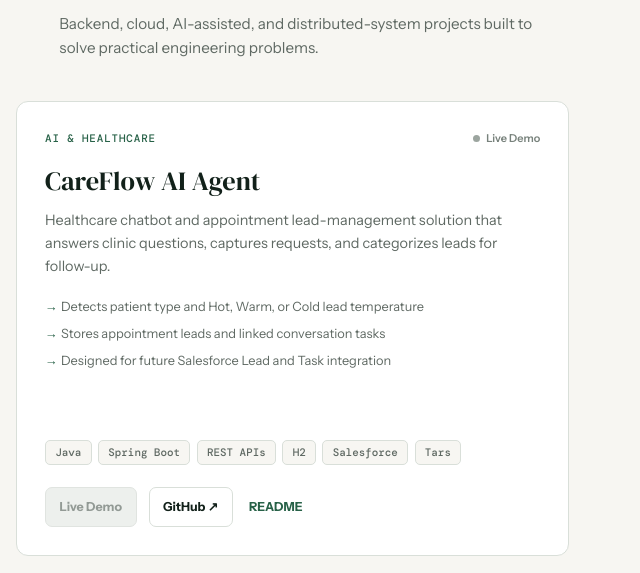
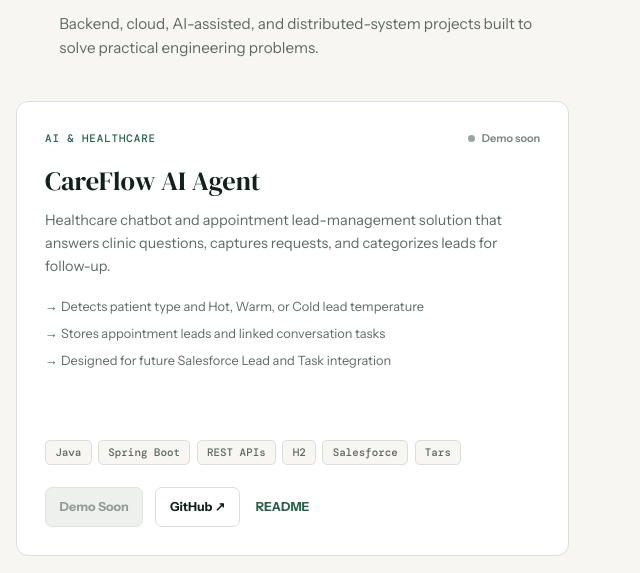
Before and after one commit to meharshrajvardhan/portfolio, a plain HTML site: page index.html in a window 1280 px wide. Shown: the part 1344-1917 px from the top of the page, 634-1274 px from the left. Drawn offline with nearby package versions, Linux system fonts and the light colour scheme.

Commit message:
Update project demo links and statuses in index.html

```diff
--- a/index.html
+++ b/index.html
@@ -81,14 +81,14 @@
           </ul>
           <div class="tags"><span>Java 21</span><span>Spring Boot</span><span>Spring Security</span><span>PostgreSQL</span><span>Docker</span><span>Azure</span></div>
           <div class="project-actions">
-            <a class="btn btn-primary" href="https://order-management-system-1-i6a1.onrender.com/" target="_blank" rel="noopener noreferrer">Live Demo ↗</a>
+            <a class="btn btn-primary" href="https://oms-app.niceforest-b7938ce5.centralindia.azurecontainerapps.io/swagger-ui/index.html#/" target="_blank" rel="noopener noreferrer">Live Demo ↗</a>
             <a class="btn btn-secondary" href="https://github.com/meharshrajvardhan/order-management-system" target="_blank" rel="noopener noreferrer">GitHub ↗</a>
             <a class="text-link" href="https://github.com/meharshrajvardhan/order-management-system#readme" target="_blank" rel="noopener noreferrer">README</a>
           </div>
         </article>
 
         <article class="project-card">
-          <div class="project-top"><span class="project-type">AI &amp; healthcare</span><span class="status"><i></i>Live Demo</span></div>
+          <div class="project-top"><span class="project-type">AI &amp; healthcare</span><span class="status"><i></i>Demo soon</span></div>
           <h3>CareFlow AI Agent</h3>
           <p>Healthcare chatbot and appointment lead-management solution that answers clinic questions, captures requests, and categorizes leads for follow-up.</p>
           <ul>
@@ -98,7 +98,7 @@
           </ul>
           <div class="tags"><span>Java</span><span>Spring Boot</span><span>REST APIs</span><span>H2</span><span>Salesforce</span><span>Tars</span></div>
           <div class="project-actions">
-            <span class="btn btn-disabled" title="Public deployment coming soon">Live Demo</span>
+            <span class="btn btn-disabled" title="Public deployment coming soon">Demo Soon</span>
             <a class="btn btn-secondary" href="https://github.com/meharshrajvardhan/careflow-ai-agent" target="_blank" rel="noopener noreferrer">GitHub ↗</a>
             <a class="text-link" href="https://github.com/meharshrajvardhan/careflow-ai-agent#readme" target="_blank" rel="noopener noreferrer">README</a>
           </div>
```
